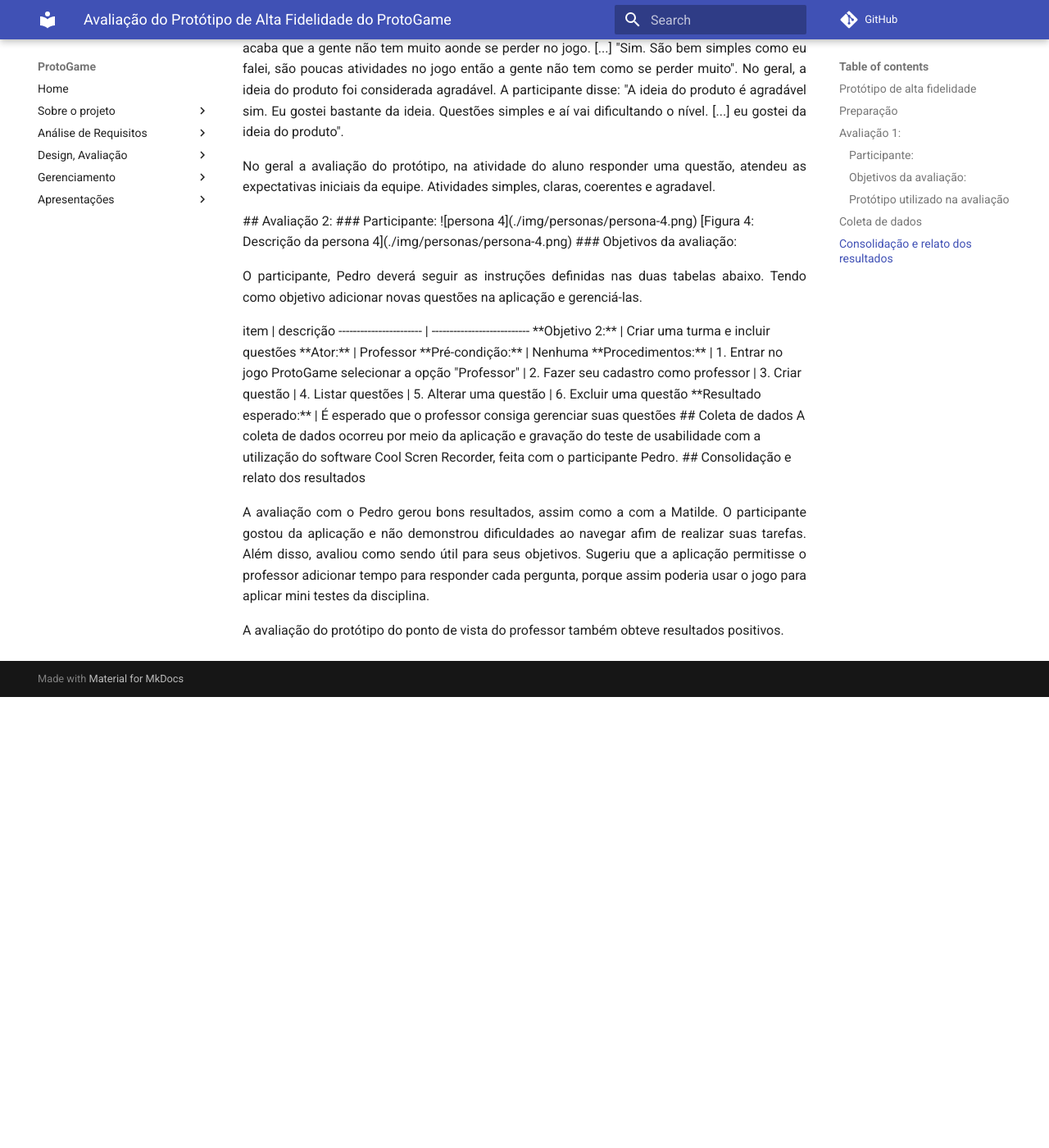
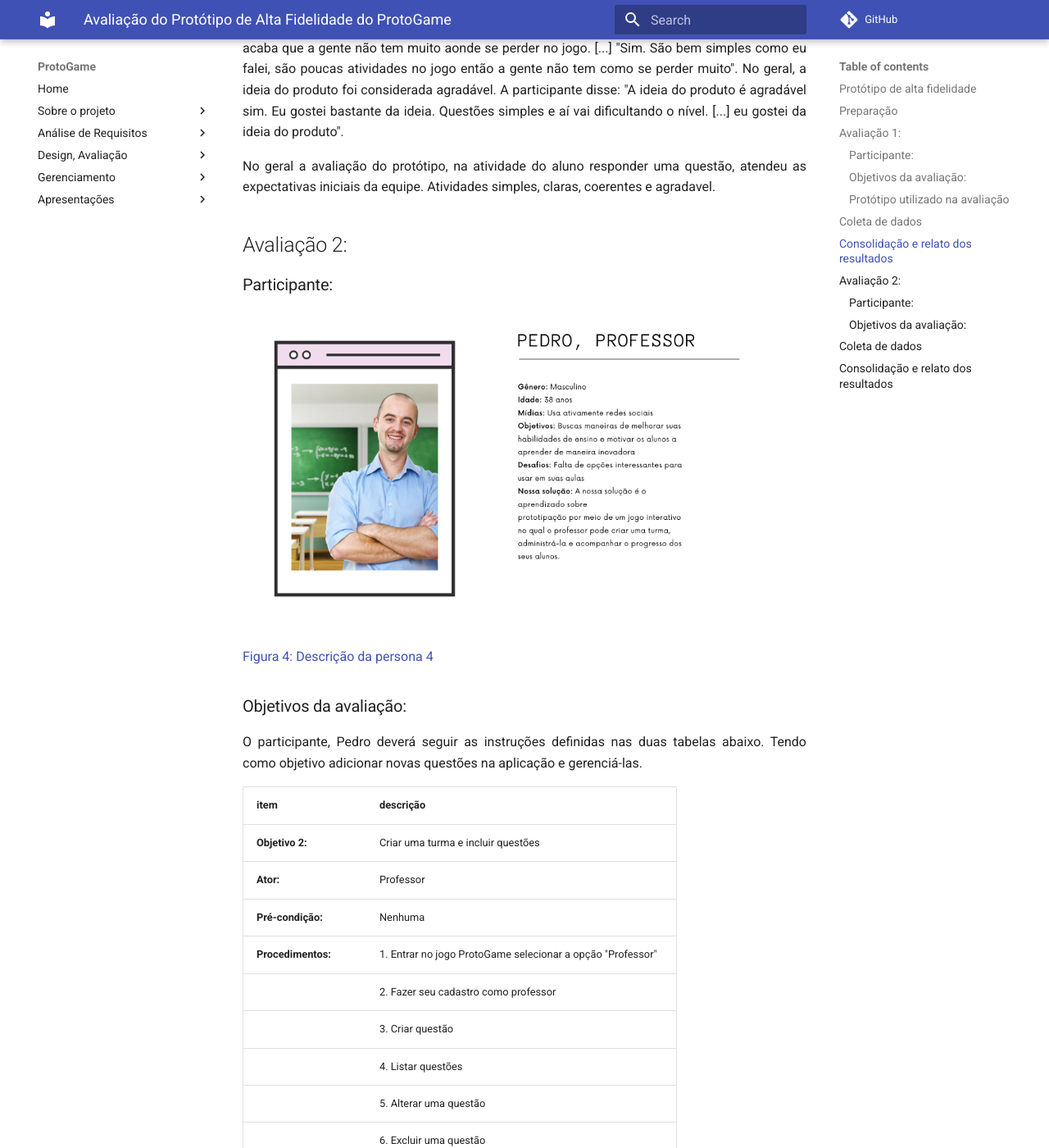
Before and after one commit to Design-de-Jogos/2020.1-ProtoGame, an MkDocs documentation site: the page built from docs/Avaliacao-relato-resultados-proto-alta-fidelidade.md, in a window 1280 px wide and 1400 px high, scrolled down 4365 px. Shown: the whole window at 82% size. Built offline with MkDocs 1.6.1 and Material for MkDocs 9.7.7, drawn with Linux system fonts in a browser that asks for light colours; comment, search, counter and statistics services are not loaded; before the commit the page ends 5215 px from its top, so only the background shows below that; some of the changed text lies outside the part shown.

Commit message:
corrigindo doc

```diff
--- a/docs/Avaliacao-relato-resultados-proto-alta-fidelidade.md
+++ b/docs/Avaliacao-relato-resultados-proto-alta-fidelidade.md
@@ -88,7 +88,7 @@ Para acessar a gravação da avaliação 1 >>[clique aqui.](https://www.youtube.
 
 <p align="justify">
 A avaliação com a Matilde gerou bons resultados. Para uma versão inicial do protótipo, demonstrou está coerente com a ideia do produto. A participante disse: "Parece ser coerente com o estudo de prototipação e o design parece bem simples entender então eu acredito que está adequado." A organização das atividades também estão simplificadas e claras. A participante disse: "Sim para mim estava bem claro. [...] Se eu errar eu sou levada para o início do jogo, se eu acerto eu consigo prosseguir. Então está bem claro". As atividades também foram avaliadas como intuitivas e as informações simples de compreender . A participante disse: " Sim. É bem intuitivo, porque são poucas funcionalidades. É um protótipo bem simples então acaba que a gente não tem muito aonde se perder no jogo. [...] "Sim. São bem simples como eu falei, são poucas atividades no jogo então a gente não tem como se perder muito". No geral, a ideia do produto foi considerada agradável. A participante disse: "A ideia do produto é agradável sim. Eu gostei bastante da ideia. Questões simples e aí vai dificultando o nível. [...]  eu gostei da ideia do produto".
-<p>
+</p>
 <p align="justify">
 No geral a avaliação do protótipo, na atividade do aluno responder uma questão, atendeu as expectativas iniciais da equipe. Atividades simples, claras, coerentes e agradavel.
 </p>
@@ -98,7 +98,9 @@ No geral a avaliação do protótipo, na atividade do aluno responder uma quest
 
 ### Participante:
 
+
 ![persona 4](./img/personas/persona-4.png)
+
 
 [Figura 4: Descrição da persona 4](./img/personas/persona-4.png)
 
@@ -126,17 +128,14 @@ item                    | descrição
 
 ## Coleta de dados
 
-
 A coleta de dados ocorreu por meio da aplicação e gravação do teste de usabilidade com a utilização do software Cool Scren Recorder, feita com o participante Pedro.
 
 
-
 ## Consolidação e relato dos resultados
-
 
 <p align="justify">
 A avaliação com o Pedro gerou bons resultados, assim como a com a Matilde. O participante gostou da aplicação e não demonstrou dificuldades ao navegar afim de realizar suas tarefas. Além disso, avaliou como sendo útil para seus objetivos. Sugeriu que a aplicação permitisse o professor adicionar tempo para responder cada pergunta, porque assim poderia usar o jogo para aplicar mini testes da disciplina.
 </p>
 <p align="justify">
 A avaliação do protótipo do ponto de vista do professor também obteve resultados positivos.
-<p>
+</p>
```
